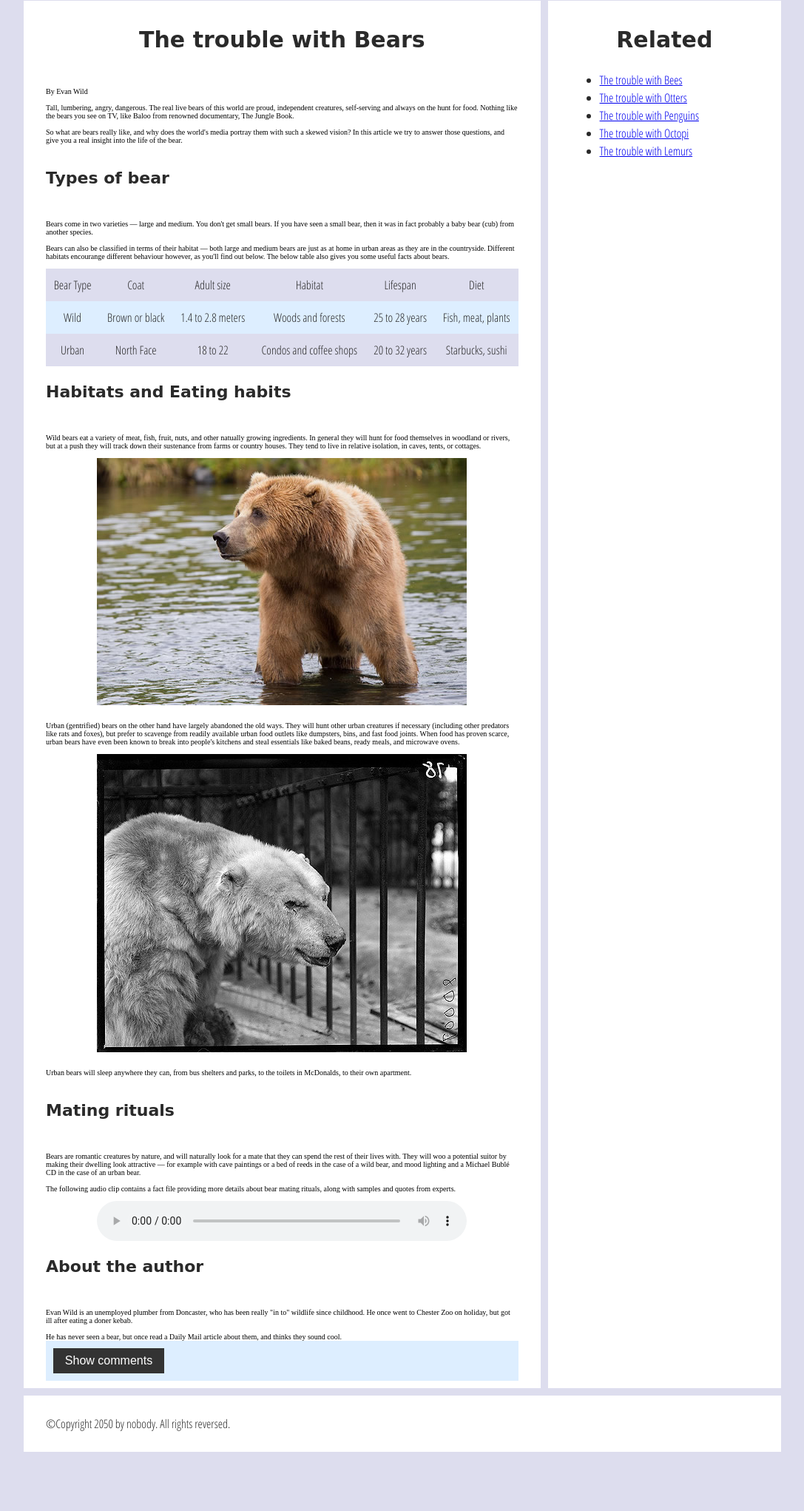
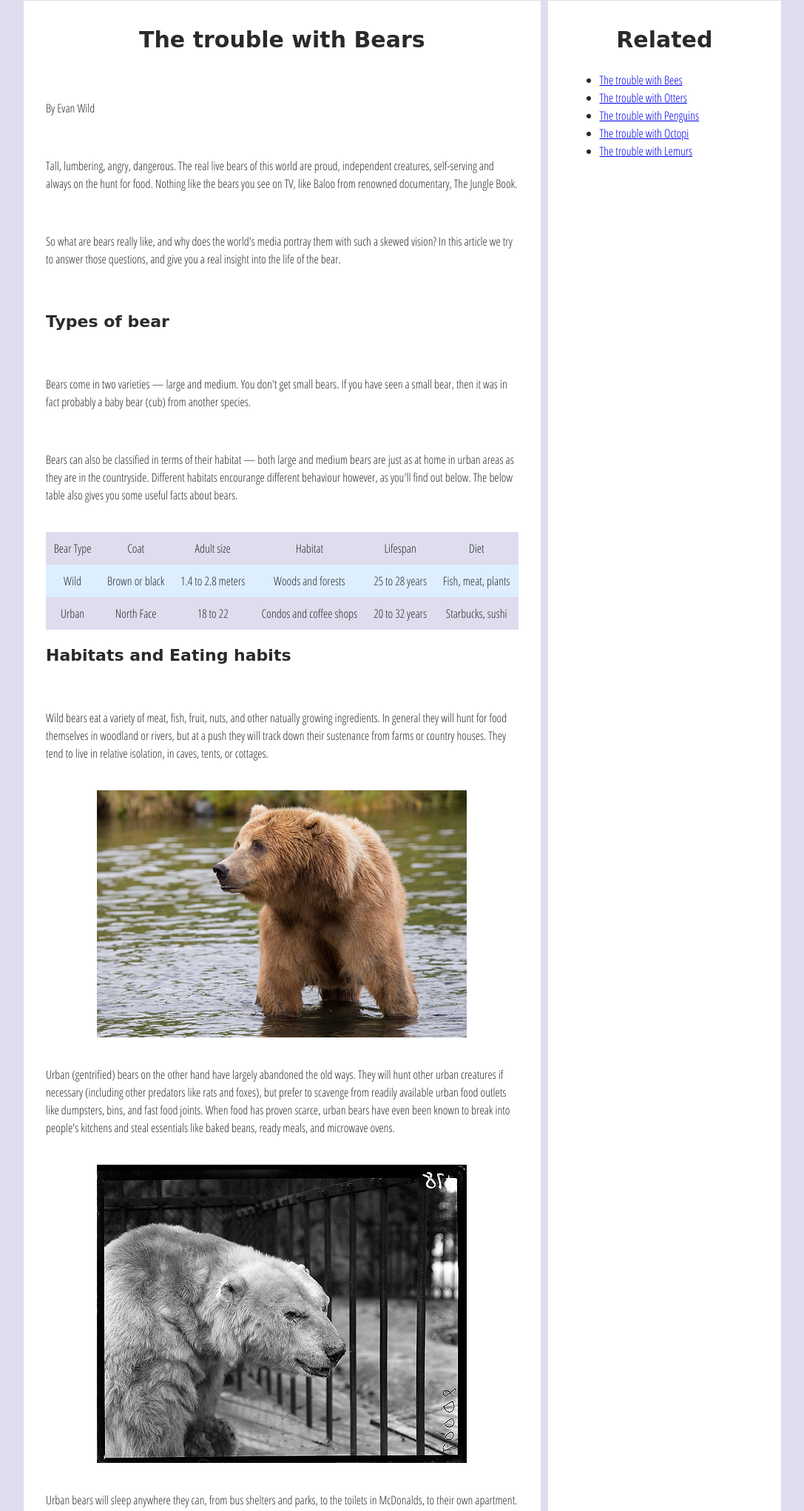
Before and after one commit to Jay-Rudel/CS408-5.2-Lab, a website: page index.html in a window 1280 px wide. Shown: the part 179-2221 px from the top of the page at 74% size, without its empty margins (96-1183 px from the left). Before the commit the page ends 2141 px from the top, so only its background shows below. Drawn offline with Linux system fonts and the light colour scheme; files whose address does not match are found by name; a web font is replaced by a local one.

Commit message:
Fixing HTML missing Para and then auto formating

```diff
--- a/index.html
+++ b/index.html
@@ -1,10 +1,12 @@
 <!DOCTYPE html>
 <html>
+
 <head>
   <meta charset="utf-8">
 
   <title>Accessibility assessment</title>
-    <link href="https://fonts.googleapis.com/css?family=Open+Sans+Condensed:300|Sonsie+One" rel="stylesheet" type="text/css">
+  <link href="https://fonts.googleapis.com/css?family=Open+Sans+Condensed:300|Sonsie+One" rel="stylesheet"
+    type="text/css">
   <link rel="stylesheet" href="css/style.css">
 
   <!-- the below three lines are a fix to get HTML5 semantic elements working in old versions of Internet Explorer-->
@@ -36,17 +38,23 @@
     <article>
       <h2>The trouble with Bears</h2>
       <br><br>
-        By Evan Wild
+      <p>By Evan Wild</p>
       <br><br>
-        Tall, lumbering, angry, dangerous. The real live bears of this world are proud, independent creatures, self-serving and always on the hunt for food. Nothing like the bears you see on TV, like Baloo from renowned documentary, The Jungle Book.
+      <p>Tall, lumbering, angry, dangerous. The real live bears of this world are proud, independent creatures,
+        self-serving and always on the hunt for food. Nothing like the bears you see on TV, like Baloo from renowned
+        documentary, The Jungle Book.</p>
       <br><br>
-        So what are bears really like, and why does the world's media portray them with such a skewed vision? In this article we try to answer those questions, and give you a real insight into the life of the bear.
+      <p>So what are bears really like, and why does the world's media portray them with such a skewed vision? In this
+        article we try to answer those questions, and give you a real insight into the life of the bear.</p>
       <br><br>
       <h3>Types of bear</h3>
       <br><br>
-        Bears come in two varieties — large and medium. You don't get small bears. If you have seen a small bear, then it was in fact probably a baby bear (cub) from another species.
+      <p>Bears come in two varieties — large and medium. You don't get small bears. If you have seen a small bear, then
+        it was in fact probably a baby bear (cub) from another species.</p>
       <br><br>
-        Bears can also be classified in terms of their habitat — both large and medium bears are just as at home in urban areas as they are in the countryside. Different habitats encourange different behaviour however, as you'll find out below. The below table also gives you some useful facts about bears.
+      <p>Bears can also be classified in terms of their habitat — both large and medium bears are just as at home in
+      urban areas as they are in the countryside. Different habitats encourange different behaviour however, as you'll
+      find out below. The below table also gives you some useful facts about bears.</p>
       <br><br>
       <table>
         <thead>
@@ -81,21 +89,32 @@
 
       <h3>Habitats and Eating habits</h3>
       <br><br>
-        Wild bears eat a variety of meat, fish, fruit, nuts, and other natually growing ingredients. In general they will hunt for food themselves in woodland or rivers, but at a push they will track down their sustenance from farms or country houses. They tend to live in relative isolation, in caves, tents, or cottages.
+      <p>Wild bears eat a variety of meat, fish, fruit, nuts, and other natually growing ingredients. In general they
+        will hunt for food themselves in woodland or rivers, but at a push they will track down their sustenance from
+        farms or country houses. They tend to live in relative isolation, in caves, tents, or cottages.</p>
       <br><br>
       <img src="media/wild-bear.jpg">
       <br><br>
-        Urban (gentrified) bears on the other hand have largely abandoned the old ways. They will hunt other urban creatures if necessary (including other predators like rats and foxes), but prefer to scavenge from readily available urban food outlets like dumpsters, bins, and fast food joints. When food has proven scarce, urban bears have even been known to break into people's kitchens and steal essentials like baked beans, ready meals, and microwave ovens.
+      <p>Urban (gentrified) bears on the other hand have largely abandoned the old ways. They will hunt other urban
+        creatures if necessary (including other predators like rats and foxes), but prefer to scavenge from readily
+        available urban food outlets like dumpsters, bins, and fast food joints. When food has proven scarce, urban
+        bears have even been known to break into people's kitchens and steal essentials like baked beans, ready meals,
+        and microwave ovens.</p>
       <br><br>
       <img src="media/urban-bear.jpg">
       <br><br>
-        Urban bears will sleep anywhere they can, from bus shelters and parks, to the toilets in McDonalds, to their own apartment.
+      <p>Urban bears will sleep anywhere they can, from bus shelters and parks, to the toilets in McDonalds, to their
+        own apartment.</p>
         <br><br>
       <h3>Mating rituals</h3>
       <br><br>
-        Bears are romantic creatures by nature, and will naturally look for a mate that they can spend the rest of their lives with. They will woo a potential suitor by making their dwelling look attractive — for example with cave paintings or a bed of reeds in the case of a wild bear, and mood lighting and a Michael Bublé CD in the case of an urban bear.
+      <p>Bears are romantic creatures by nature, and will naturally look for a mate that they can spend the rest of
+        their lives with. They will woo a potential suitor by making their dwelling look attractive — for example with
+        cave paintings or a bed of reeds in the case of a wild bear, and mood lighting and a Michael Bublé CD in the
+        case of an urban bear.</p>
       <br><br>
-        The following audio clip contains a fact file providing more details about bear mating rituals, along with samples and quotes from experts.
+      <p>The following audio clip contains a fact file providing more details about bear mating rituals, along with
+        samples and quotes from experts.</p>
       <br><br>
       <audio controls>
         <source src="media/bear.mp3" type="audio/mp3">
@@ -104,28 +123,27 @@
       </audio>
 
       <aside>
-
         <h3>About the author</h3>
         <br><br>
-          Evan Wild is an unemployed plumber from Doncaster, who has been really "in to" wildlife since childhood. He once went to Chester Zoo on holiday, but got ill after eating a doner kebab.
+        <p>Evan Wild is an unemployed plumber from Doncaster, who has been really "in to" wildlife since childhood. He
+          once went to Chester Zoo on holiday, but got ill after eating a doner kebab.</p>
         <br><br>
-          He has never seen a bear, but once read a Daily Mail article about them, and thinks they sound cool.
+        <p>He has never seen a bear, but once read a Daily Mail article about them, and thinks they sound cool.</p>
 
       </aside>
       <section class="comments">
         <button class="show-hide">Show comments</button>
 
         <div class="comment-wrapper">
-
           <h2>Add comment</h2>
 
           <form class="comment-form">
             <div class="flex-pair">
-                Your name:
+              <p>Your name:</p>
               <input type="text" name="name" id="name" placeholder="Enter your name">
             </div>
             <div class="flex-pair">
-                Your comment:
+              <p>Your comment:</p>
               <input type="text" name="comment" id="comment" placeholder="Enter your comment">
             </div>
             <div>
@@ -134,19 +152,14 @@
           </form>
 
           <h2>Comments</h2>
-
           <ul class="comment-container">
-
             <li>
-
               <p>Bob Fossil</p>
-
-                <p>Oh I am so glad you taught me all about the big brown angry guys in the woods. With their sniffing little noses and their bad attitudes, they can sure be a menace — I was thinking of putting them all in a truck and driving them outta here. I run a zoo, you know.</p>
-
+              <p>Oh I am so glad you taught me all about the big brown angry guys in the woods. With their sniffing
+                little noses and their bad attitudes, they can sure be a menace — I was thinking of putting them all in
+                a truck and driving them outta here. I run a zoo, you know.</p>
             </li>
-
           </ul>
-
         </div>
       </section>
     </article>
```
Lines whose indentation alone changed are shown as unchanged.
